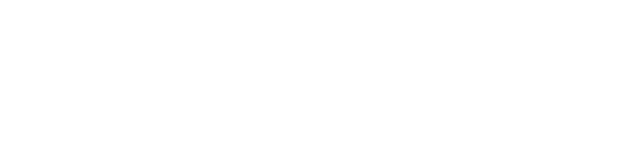
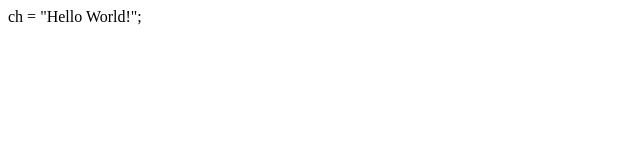
Before and after one commit to DoongX2/test_git, a plain HTML site: page index.html in a window 1280 px wide. Shown: the whole page, without its empty margins (0-640 px from the left). Drawn offline with Linux system fonts and the light colour scheme.

Commit message:
test_code_ 2

```diff
--- a/index.html
+++ b/index.html
@@ -5,6 +5,6 @@
     <title>Title</title>
 </head>
 <body>
-
+ch = "Hello World!";
 </body>
 </html>
```
